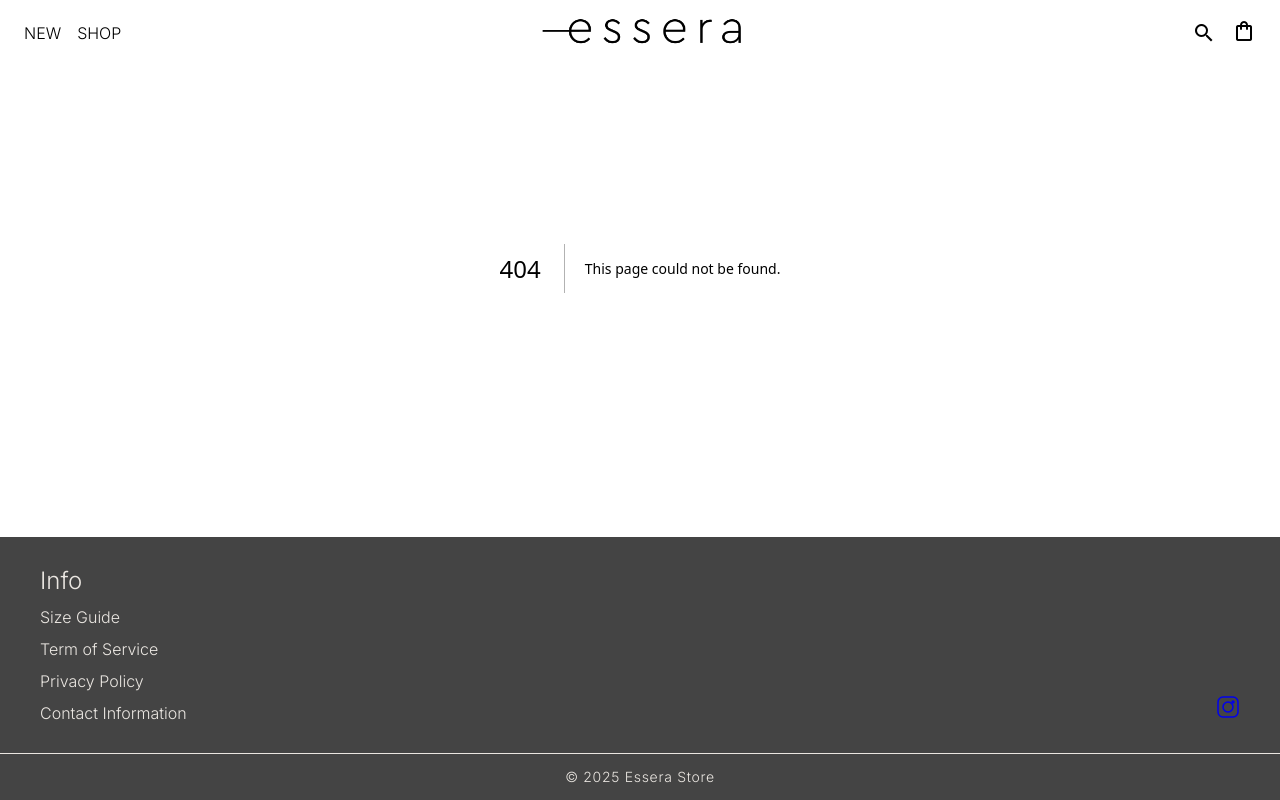
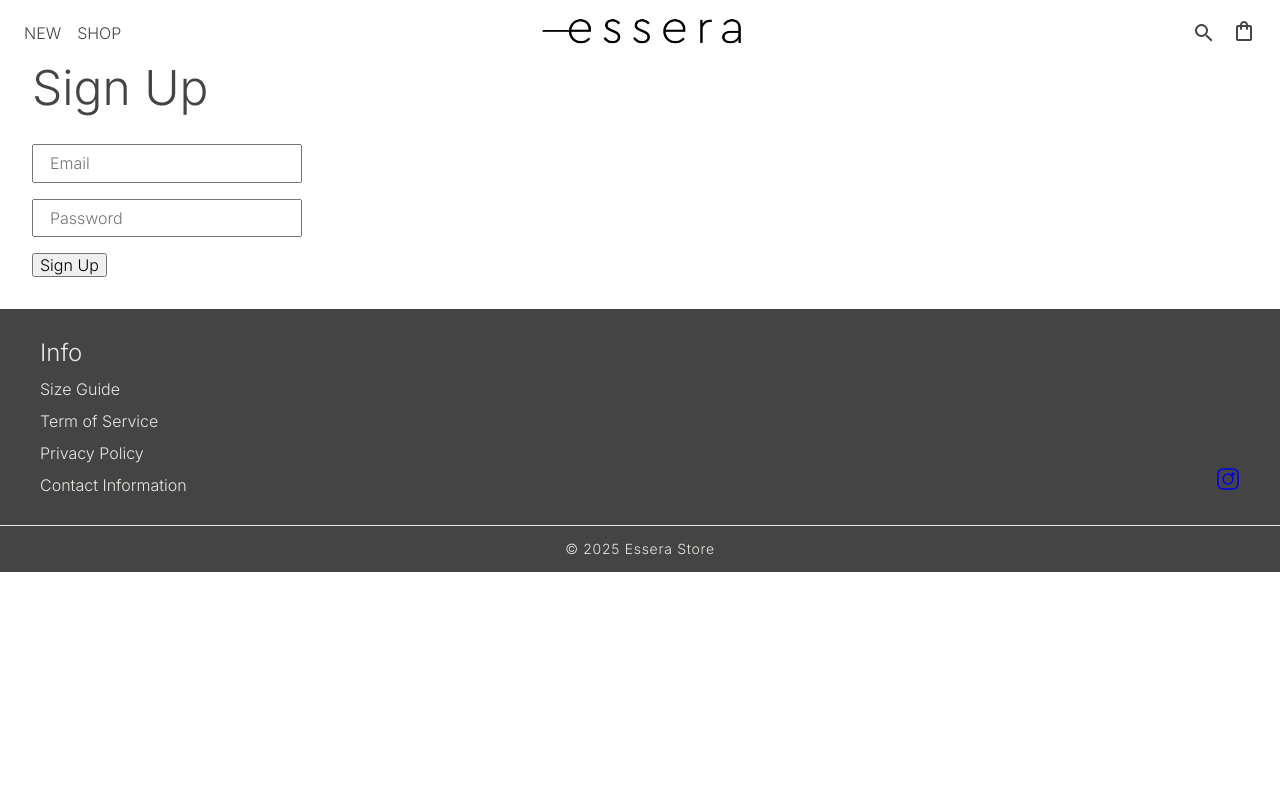
Before and after one commit to tatiana-anosova/essera, a Next.js app: page /signup in a window 1280 px wide. Before the commit this address had no page. Built offline with nearby package versions, Linux system fonts and the light colour scheme; no server answers.

Commit message:
Add supabase auth

```diff
--- a/package.json
+++ b/package.json
@@ -9,6 +9,10 @@
     "lint": "next lint"
   },
   "dependencies": {
+    "@supabase/auth-helpers-nextjs": "^0.10.0",
+    "@supabase/auth-helpers-react": "^0.5.0",
+    "@supabase/ssr": "^0.6.1",
+    "@supabase/supabase-js": "^2.54.0",
     "clsx": "^2.1.1",
     "next": "15.3.4",
     "react": "^19.0.0",
--- /dev/null
+++ b/src/api/user.ts
@@ -0,0 +1,4 @@
+
+export async function getUser(): Promise<void> {
+
+}
--- /dev/null
+++ b/src/app/signup/page.tsx
@@ -0,0 +1,50 @@
+'use client';
+
+import { useState } from 'react';
+import { supabase } from '@/lib/supabaseClient';
+
+export default function SignupPage() {
+	const [email, setEmail] = useState('');
+	const [password, setPassword] = useState('');
+	const [error, setError] = useState('');
+	const [success, setSuccess] = useState('');
+
+	const handleSignup = async () => {
+		const { error } = await supabase.auth.signUp({
+			email,
+			password,
+		});
+
+		if (error) {
+			setError(error.message);
+		} else {
+			setSuccess('Check your email to confirm registration.');
+			setEmail('');
+			setPassword('');
+		}
+	};
+
+	return (
+		<div style={{ padding: '2rem' }}>
+			<h1>Sign Up</h1>
+			<input
+				type="email"
+				placeholder="Email"
+				value={email}
+				onChange={(e) => setEmail(e.target.value)}
+				style={{ display: 'block', marginBottom: '1rem' }}
+			/>
+			<input
+				type="password"
+				placeholder="Password"
+				value={password}
+				onChange={(e) => setPassword(e.target.value)}
+				style={{ display: 'block', marginBottom: '1rem' }}
+			/>
+			<button onClick={handleSignup}>Sign Up</button>
+
+			{error && <p style={{ color: 'red' }}>{error}</p>}
+			{success && <p style={{ color: 'green' }}>{success}</p>}
+		</div>
+	);
+}
--- /dev/null
+++ b/src/lib/supabaseClient.ts
@@ -0,0 +1,6 @@
+import { createBrowserClient } from '@supabase/ssr';
+
+export const supabase = createBrowserClient(
+	process.env.NEXT_PUBLIC_SUPABASE_URL!,
+	process.env.NEXT_PUBLIC_SUPABASE_ANON_KEY!
+);
```
Also changed, not shown: src/app/login/page.tsx (added, +48 -0 lines), src/app/login/page.module.css (added), src/app/signup/page.module.css (added), 1 other file (tests, documents, lock files or other folders).
